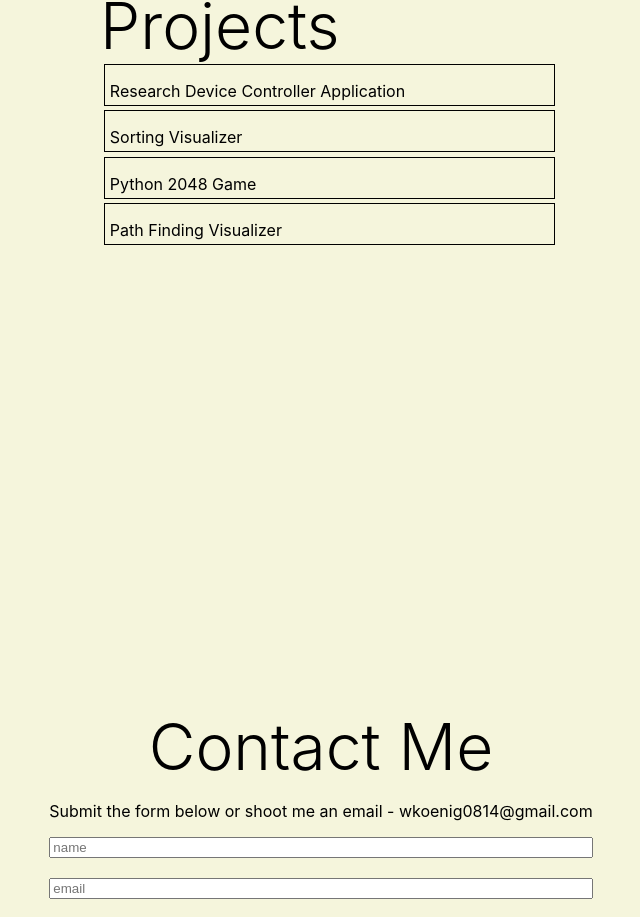
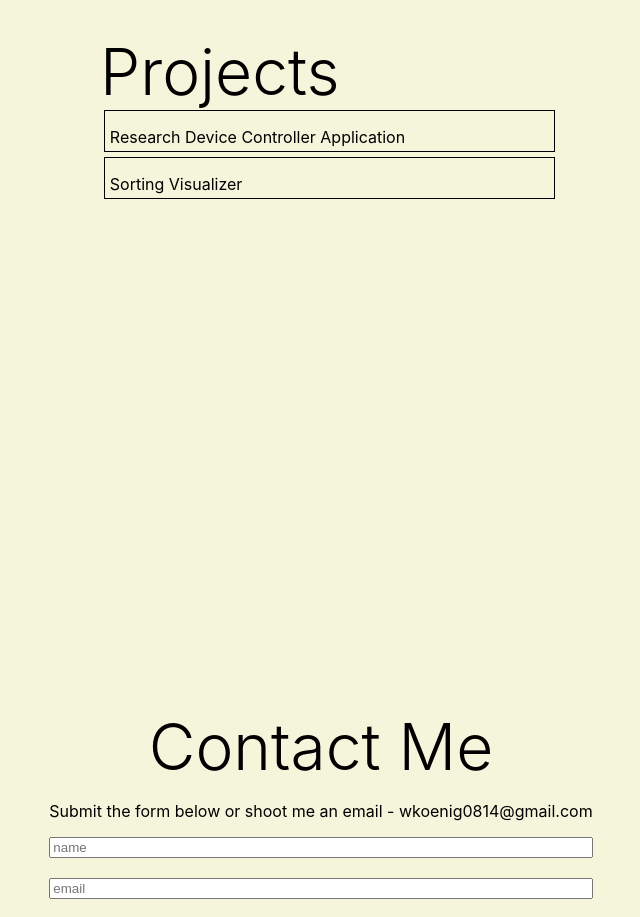
Before and after one commit to willk0814/personal_portfolio, a React (Create React App) app: page / in a window 1280 px wide. Shown: the part 2682-3599 px from the top of the page, without its empty margins (319-959 px from the left). Built offline with nearby package versions, Linux system fonts and the light colour scheme.

Commit message:
project page updates

```diff
--- a/src/ComponentGroups/Projects/ProjectPage.js
+++ b/src/ComponentGroups/Projects/ProjectPage.js
@@ -55,7 +55,7 @@ export default function ProjectPage() {
                     <button className='submitMessageButton'>Repo</button>
                   </a>
                 </div>
-                <video height={190} autoPlay={true} loop={true} className='alignDemo'>
+                <video height={190} autoPlay={true} loop={true} className='alignDemo' muted>
                   <source src={AppDemo} type='video/mp4' />
                 </video>
               </div>
@@ -96,7 +96,7 @@ export default function ProjectPage() {
           </div>
 
           {/* Project - 2048 Game */}
-          <div
+          {/* <div
             style={{
               width: pythonGameExpanded ? '80vh' : '55vh',
               height: pythonGameExpanded ? '20vh' : '5vh'
@@ -115,10 +115,10 @@ export default function ProjectPage() {
               <p>accomplishments</p>
               <p>accomplishments</p>
             </div>
-          </div>
+          </div> */}
 
           {/* Project - Path Finding */}
-          <div
+          {/* <div
             style={{
               width: pathFindingExpanded ? '80vh' : '55vh',
               height: pathFindingExpanded ? '20vh' : '5vh'
@@ -137,7 +137,7 @@ export default function ProjectPage() {
                 <p>accomplishments</p>
               </div>
             </div>
-          </div>
+          </div> */}
         </div>
     </div>
   )
```
